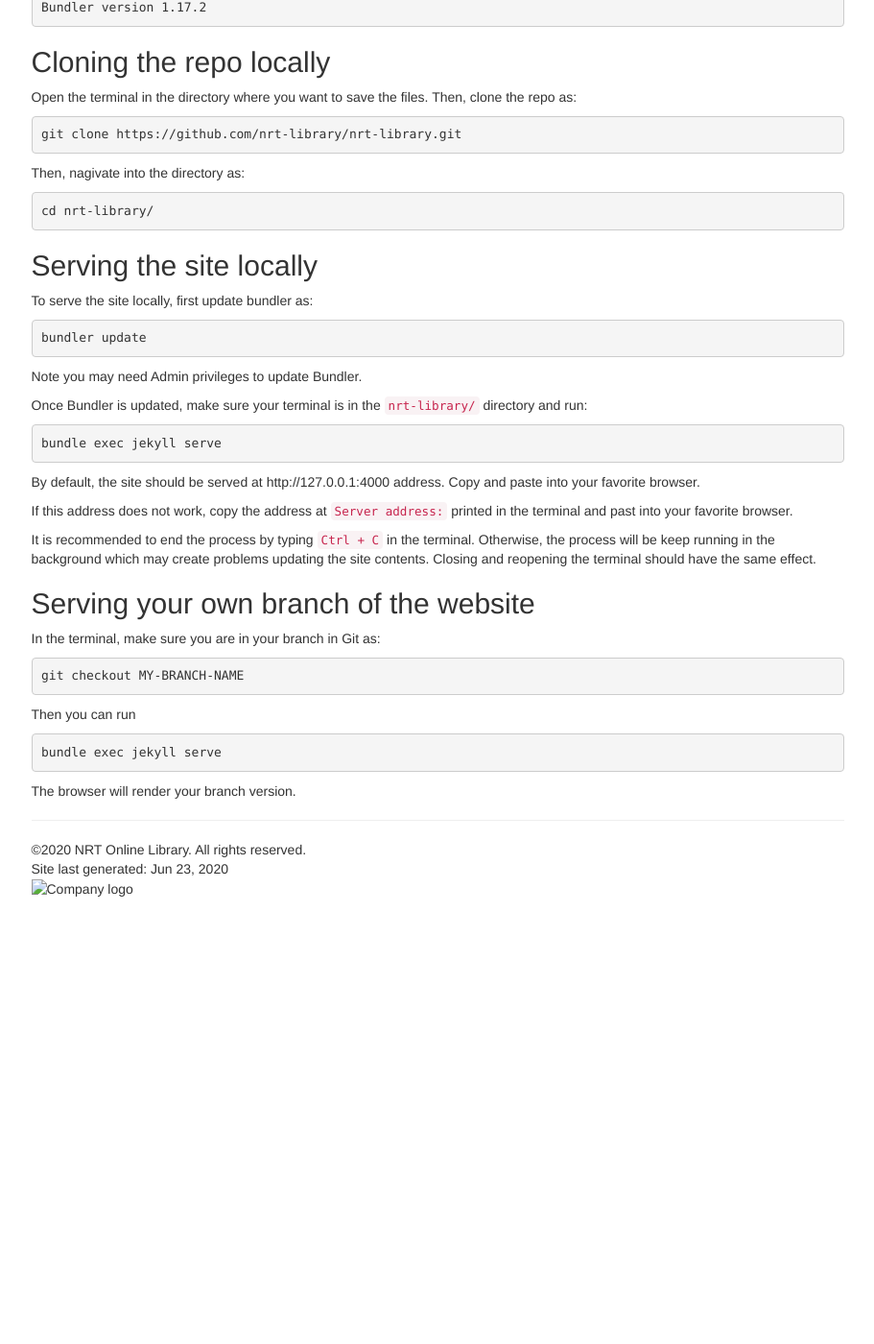
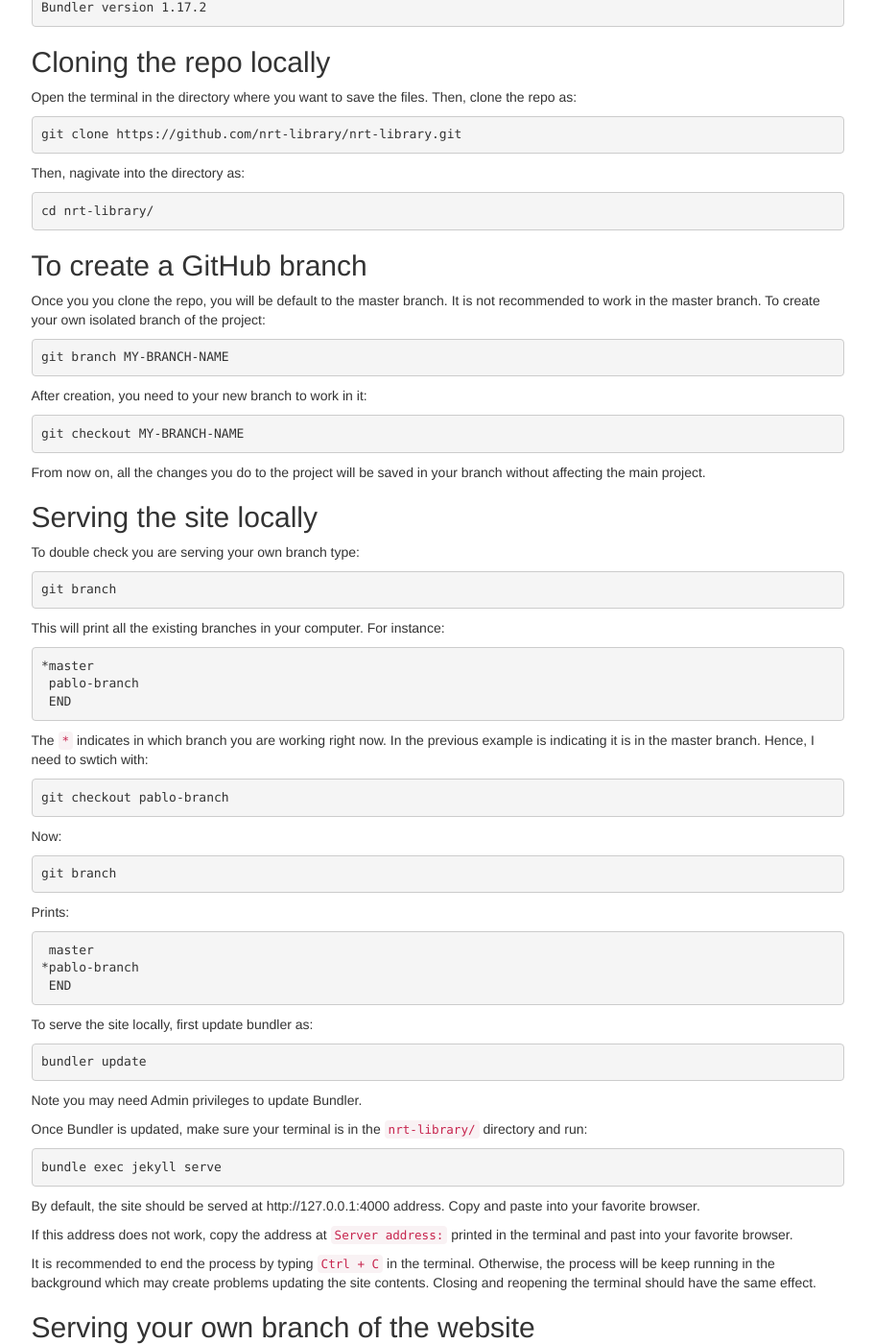
Before and after one commit to nrt-library/nrt-library, a Jekyll site: the page built from guides/guide-for-local-build.md, in a window 1280 px wide and 1400 px high, scrolled down 2908 px. Shown: the whole window at 96% size, without its empty margins (330-1241 px from the left). Built offline with Jekyll 4.4.1, drawn with Linux system fonts in a browser that asks for light colours; nearby versions of some CDN libraries; our own code applies the rules of GitHub Pages for plain Markdown files; library files that are not in the unit come from our copies; comment, search, counter and statistics services are not loaded; before the commit the page ends 3854 px from its top, so only the background shows below that; some of the changed text lies outside the part shown.

Commit message:
update guides

````diff
--- a/guides/guide-for-local-build.md
+++ b/guides/guide-for-local-build.md
@@ -176,7 +176,57 @@ Then, nagivate into the directory as:
 cd nrt-library/
 ```
 
+## To create a GitHub branch
+
+Once you you clone the repo, you will be default to the master branch. It is not recommended to work in the master branch. To create your own isolated branch of the project:
+
+```git
+git branch MY-BRANCH-NAME
+```
+
+After creation, you need to your new branch to work in it:
+
+```git
+git checkout MY-BRANCH-NAME
+```
+
+From now on, all the changes you do to the project will be saved in your branch without affecting the main project.
+
 ## Serving the site locally
+
+To double check you are serving your own branch type:
+
+```git
+git branch
+```
+
+This will print all the existing branches in your computer. For instance:
+
+```git
+*master
+ pablo-branch
+ END
+```
+
+The `*` indicates in which branch you are working right now. In the previous example is indicating it is in the master branch. Hence, I need to swtich with:
+
+```git
+git checkout pablo-branch
+```
+
+Now:
+
+```git
+git branch
+```
+
+Prints:
+
+```git
+ master
+*pablo-branch
+ END
+```
 
 To serve the site locally, first update bundler as:
 
@@ -202,7 +252,7 @@ It is recommended to end the process by typing `Ctrl + C` in the terminal. Other
 
 In the terminal, make sure you are in your branch in Git as:
 
-```
+```git
 git checkout MY-BRANCH-NAME
 ```
 
@@ -213,3 +263,26 @@ bundle exec jekyll serve
 ```
 
 The browser will render your branch version.
+
+##
+
+Now your branch exist in your computer, but not on-line. To push your branch on-line for THE FIRST time, this is, assuming the branch does not exist on-line in GitHub already:
+
+```git
+git push -u origin MY-BRANCH-NAME
+```
+
+Alternatively, If your branch exist online, you can push changes as:
+
+```git
+git push origin MY-BRANCH-NAME
+```
+
+Once you are done with the section you want to put in the website, you need to merge your branch with the master branch as:
+
+```git
+# first switch to the master branch
+git checkout master
+# then merge
+git merge MY-BRANCH-NAME
+```
````
